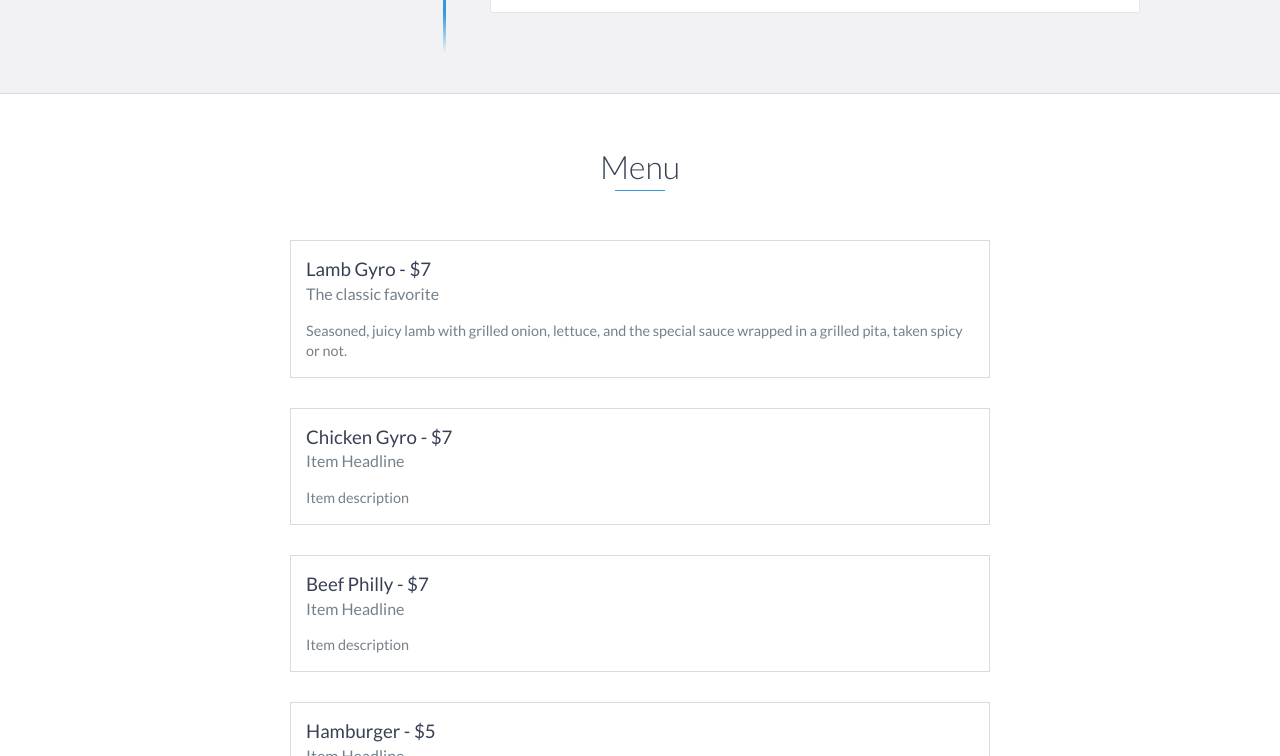
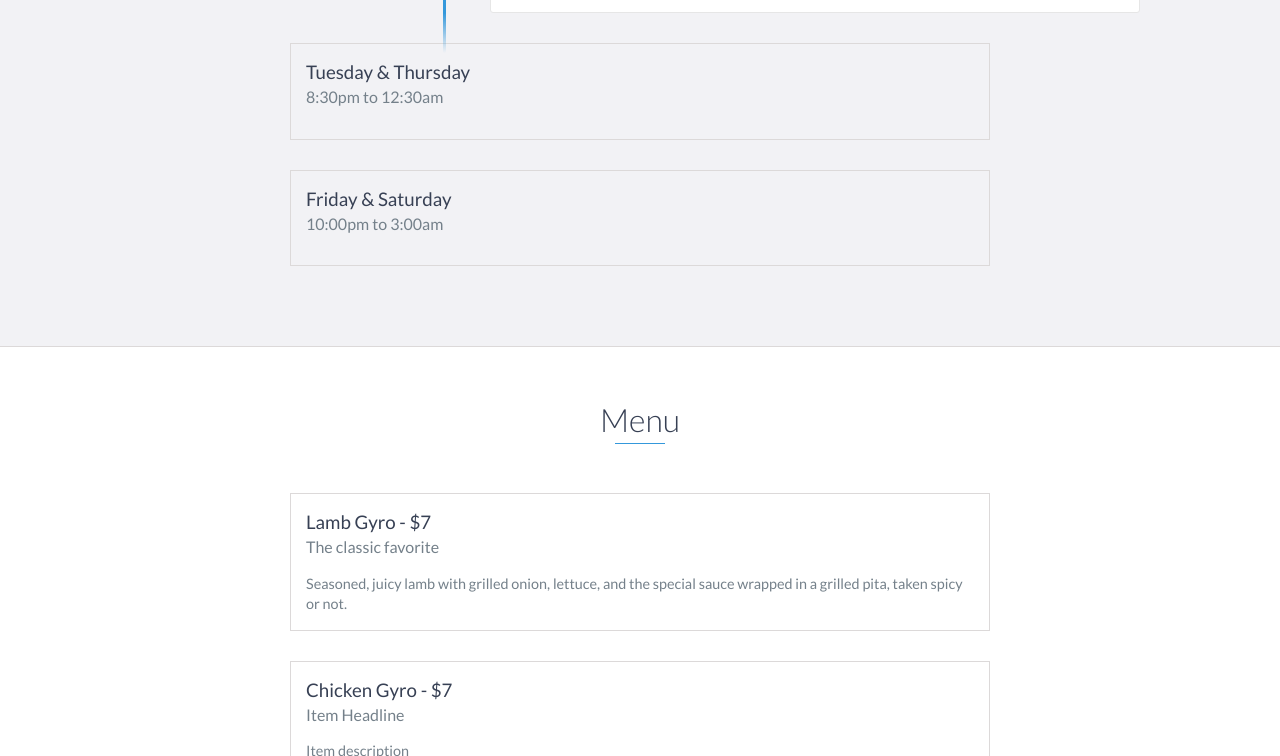
Before and after one commit to ShockleyJE/mo-streetfood, a website: page index.html in a window 1280 px wide. Shown: the part 1706-2462 px from the top of the page. Drawn offline with nearby package versions, Linux system fonts and the light colour scheme.

Commit message:
adding content

```diff
--- a/index.html
+++ b/index.html
@@ -35,9 +35,6 @@
             </li>
             <li>
                 <a href="#projects">Menu</a>
-            </li>
-            <li>
-                <a href="#skills">Skills</a>
             </li>
             <li>
                 <a href="#contact">Contact</a>
@@ -92,6 +89,16 @@
                     <iframe src="https://www.google.com/maps/embed?pb=!1m18!1m12!1m3!1d107328.44250710118!2d-80.01378545967738!3d32.791892609473194!2m3!1f0!2f0!3f0!3m2!1i1024!2i768!4f13.1!3m3!1m2!1s0x88fe7a42280a699f%3A0x106c0fe322d79265!2sSpring+St+%26+Coming+St%2C+Charleston%2C+SC+29403!5e0!3m2!1sen!2sus!4v1492202571606" width="600" height="450" frameborder="0" style="border:0" allowfullscreen></iframe>
                 </p>
             </div>
+        </div>
+        <div class="education-block">
+            <h3>Tuesday & Thursday</h3>
+            <span class="education-date"></span>
+            <h4>8:30pm to 12:30am</h4>
+        </div>
+        <div class="education-block">
+            <h3>Friday & Saturday</h3>
+            <span class="education-date"></span>
+            <h4>10:00pm to 3:00am</h4>
         </div>
     </div>
     <!-- End #experience -->
```
